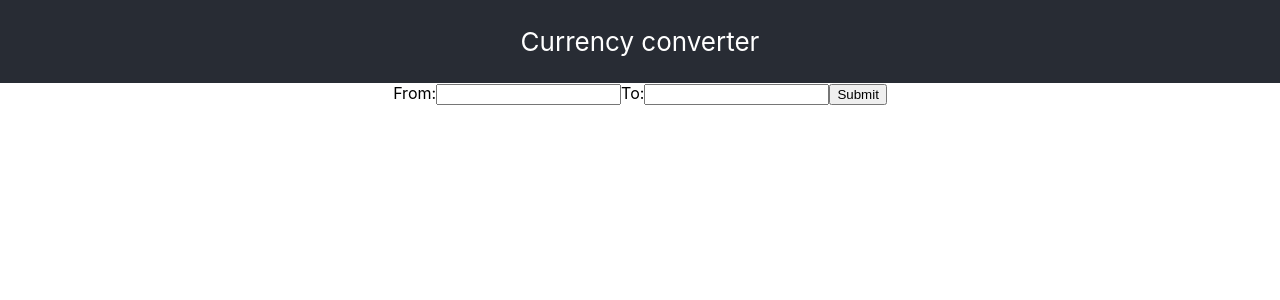
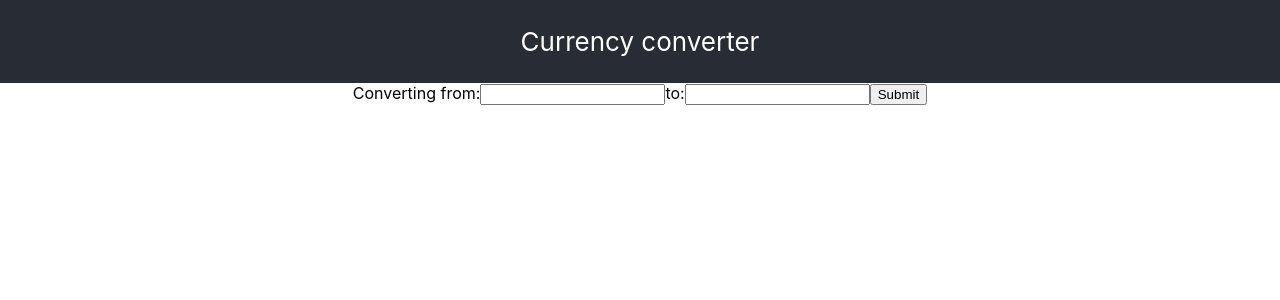
Before and after one commit to sarar0/Currency-App, a React (Create React App) app: page / in a window 1280 px wide. Shown: the top 300 px of the page. Built offline with nearby package versions, Linux system fonts and the light colour scheme.

Commit message:
Refactor input field

```diff
--- a/src/components/Form.js
+++ b/src/components/Form.js
@@ -13,7 +13,9 @@ class Form extends React.Component {
     }
 
     handleChange(event) {
-      this.setState({value: event.target.valueFrom});
+      this.setState({
+        [event.target.name]: event.target.value
+      });
     }
 
     handleSubmit(event) {
@@ -26,10 +28,10 @@ class Form extends React.Component {
       return (
         <form onSubmit={this.handleSubmit}>
           <label>
-            From:
-            <input type="text" value={this.state.valueFrom} onChange={this.handleChange} />
-            To:
-            <input type="text" value={this.state.valueTo} onChange={this.handleChange} />
+            Converting from:
+            <input type="text" name="valueFrom" value={this.state.valueFrom} onChange={this.handleChange} />
+            to:
+            <input type="text" name="valueTo" value={this.state.valueTo} onChange={this.handleChange} />
           </label>
           <input type="submit" value="Submit" />
         </form>
```
